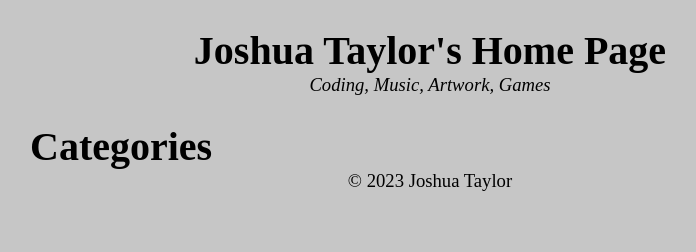
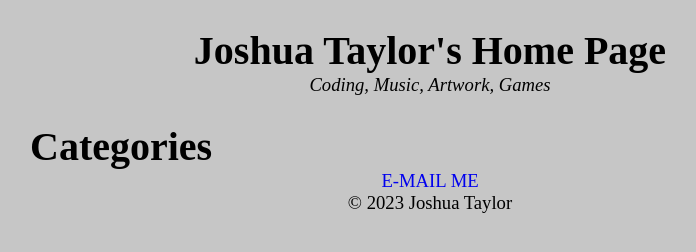
Before and after one commit to knpfalcon/knpfalcon, a plain HTML site: page categories/index.html in a window 1280 px wide. Shown: the whole page, without its empty margins (210-906 px from the left). Drawn offline with Linux system fonts and the light colour scheme.

Commit message:
added email at bottom,

```diff
--- a/categories/index.html
+++ b/categories/index.html
@@ -29,8 +29,10 @@
 
 
 	<footer>
+	<div class="center"><a href="mailto:knpfalcon@gmail.com">E-Mail Me</a></div></div>
 	<div class="center">&copy; 2023 Joshua Taylor</div>
 </footer>
+
 </body>
 
 </html>
```
Also changed, not shown: index.html (+2 -0 lines), posts/flstudio-midi/index.html (+2 -0 lines), posts/index.html (+2 -0 lines), tags/index.html (+2 -0 lines).
